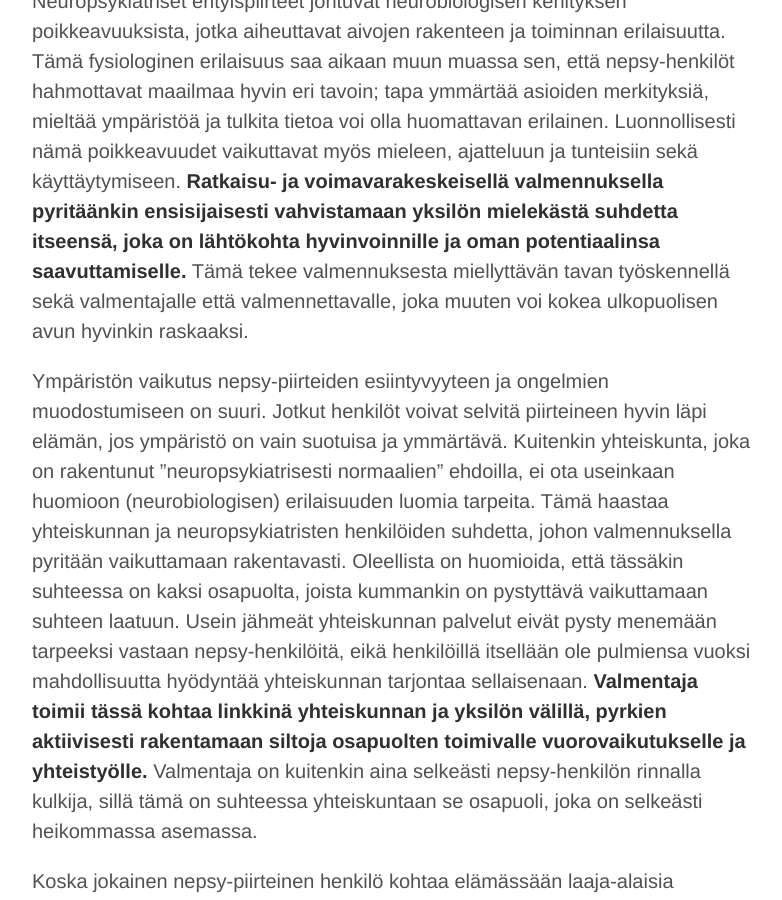
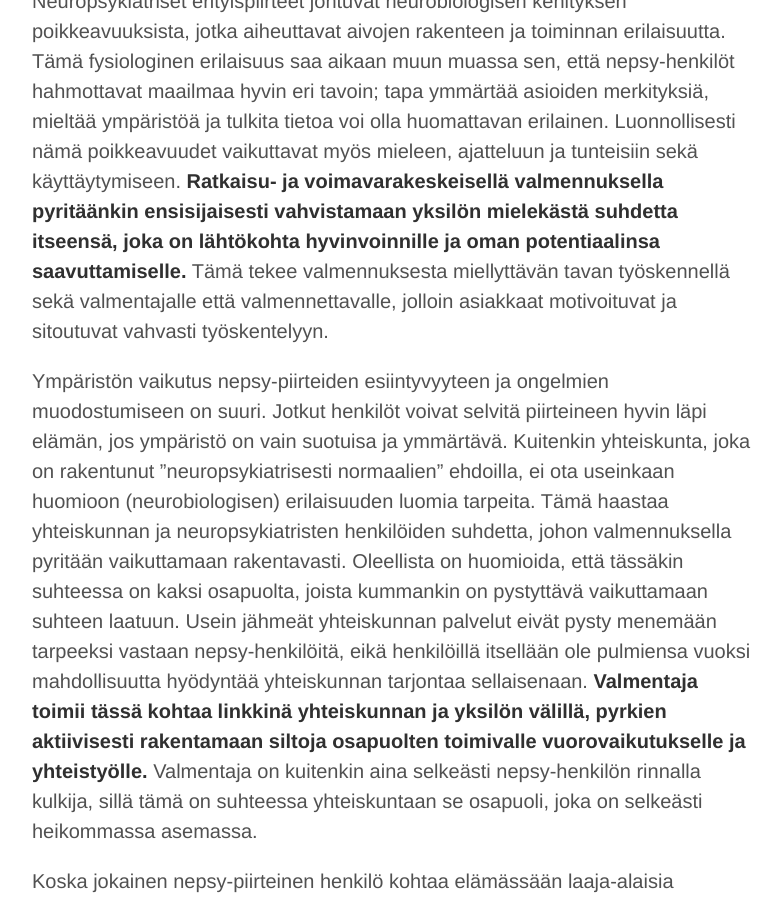
Before and after one commit to niinapiira/neppari.net, a Jekyll site: the page built from _posts/2015-11-22-miksi-neuropsykiatrinen-valmennus.md, in a window 1280 px wide and 900 px high, scrolled down 1115 px. Shown: the whole window, without its empty margins (248-1030 px from the left). Built offline with Jekyll 4.4.1, drawn with Linux system fonts in a browser that asks for light colours.

Commit message:
Update 2015-11-22-miksi-neuropsykiatrinen-valmennus.md

```diff
--- a/_posts/2015-11-22-miksi-neuropsykiatrinen-valmennus.md
+++ b/_posts/2015-11-22-miksi-neuropsykiatrinen-valmennus.md
@@ -9,7 +9,7 @@
 
 **Neuropsykiatrisen valmennuksen malli on tuotu Suomeen Englannista ADHD-liiton toimesta jo 2000-luvun alussa. Suomessa mallia on edelleen kehitetty ja valmentajakoulutusta tarjotaan tällä hetkellä useissa eri oppilaitoksissa ympäri maata. Koulutuksen suosio ja tarjonta kertoo omalta osaltaan suuresta tarpeesta, sillä tukea tarvitseva neuropsykiatrinen kohderyhmä kasvaa jatkuvasti tietoisuuden ja diagnosoinnin lisääntyessä. Silti valtava kysyntä ja tämän hetkinen tarjonta eivät tunnu kohtaavan toisiaan Pirkanmaalla. Miksi valmennus olisi hyvä lisä palveluntarjonnassa, ja miksi sen käyttöä tulisi vahvistaa?**
 
-Neuropsykiatriset erityispiirteet johtuvat neurobiologisen kehityksen poikkeavuuksista, jotka aiheuttavat aivojen rakenteen ja toiminnan erilaisuutta. Tämä fysiologinen erilaisuus saa aikaan muun muassa sen, että nepsy-henkilöt hahmottavat maailmaa hyvin eri tavoin; tapa ymmärtää asioiden merkityksiä, mieltää ympäristöä ja tulkita tietoa voi olla huomattavan erilainen. Luonnollisesti nämä poikkeavuudet vaikuttavat myös mieleen, ajatteluun ja tunteisiin sekä käyttäytymiseen. **Ratkaisu- ja voimavarakeskeisellä valmennuksella pyritäänkin ensisijaisesti vahvistamaan yksilön mielekästä suhdetta itseensä, joka on lähtökohta hyvinvoinnille ja oman potentiaalinsa saavuttamiselle.** Tämä tekee valmennuksesta miellyttävän tavan työskennellä sekä valmentajalle että valmennettavalle, joka muuten voi kokea ulkopuolisen avun hyvinkin raskaaksi.
+Neuropsykiatriset erityispiirteet johtuvat neurobiologisen kehityksen poikkeavuuksista, jotka aiheuttavat aivojen rakenteen ja toiminnan erilaisuutta. Tämä fysiologinen erilaisuus saa aikaan muun muassa sen, että nepsy-henkilöt hahmottavat maailmaa hyvin eri tavoin; tapa ymmärtää asioiden merkityksiä, mieltää ympäristöä ja tulkita tietoa voi olla huomattavan erilainen. Luonnollisesti nämä poikkeavuudet vaikuttavat myös mieleen, ajatteluun ja tunteisiin sekä käyttäytymiseen. **Ratkaisu- ja voimavarakeskeisellä valmennuksella pyritäänkin ensisijaisesti vahvistamaan yksilön mielekästä suhdetta itseensä, joka on lähtökohta hyvinvoinnille ja oman potentiaalinsa saavuttamiselle.** Tämä tekee valmennuksesta miellyttävän tavan työskennellä sekä valmentajalle että valmennettavalle, jolloin asiakkaat motivoituvat ja sitoutuvat vahvasti työskentelyyn.
 
 Ympäristön vaikutus nepsy-piirteiden esiintyvyyteen ja ongelmien muodostumiseen on suuri. Jotkut henkilöt voivat selvitä piirteineen hyvin läpi elämän, jos ympäristö on vain suotuisa ja ymmärtävä. Kuitenkin yhteiskunta, joka on rakentunut ”neuropsykiatrisesti normaalien” ehdoilla, ei ota useinkaan huomioon (neurobiologisen) erilaisuuden luomia tarpeita. Tämä haastaa yhteiskunnan ja neuropsykiatristen henkilöiden suhdetta, johon valmennuksella pyritään vaikuttamaan rakentavasti. Oleellista on huomioida, että tässäkin suhteessa on kaksi osapuolta, joista kummankin on pystyttävä vaikuttamaan suhteen laatuun. Usein jähmeät yhteiskunnan palvelut eivät pysty menemään tarpeeksi vastaan nepsy-henkilöitä, eikä henkilöillä itsellään ole pulmiensa vuoksi mahdollisuutta hyödyntää yhteiskunnan tarjontaa sellaisenaan. **Valmentaja toimii tässä kohtaa linkkinä yhteiskunnan ja yksilön välillä, pyrkien aktiivisesti rakentamaan siltoja osapuolten toimivalle vuorovaikutukselle ja yhteistyölle.** Valmentaja on kuitenkin aina selkeästi nepsy-henkilön rinnalla kulkija, sillä tämä on suhteessa yhteiskuntaan se osapuoli, joka on selkeästi heikommassa asemassa.
 
```
